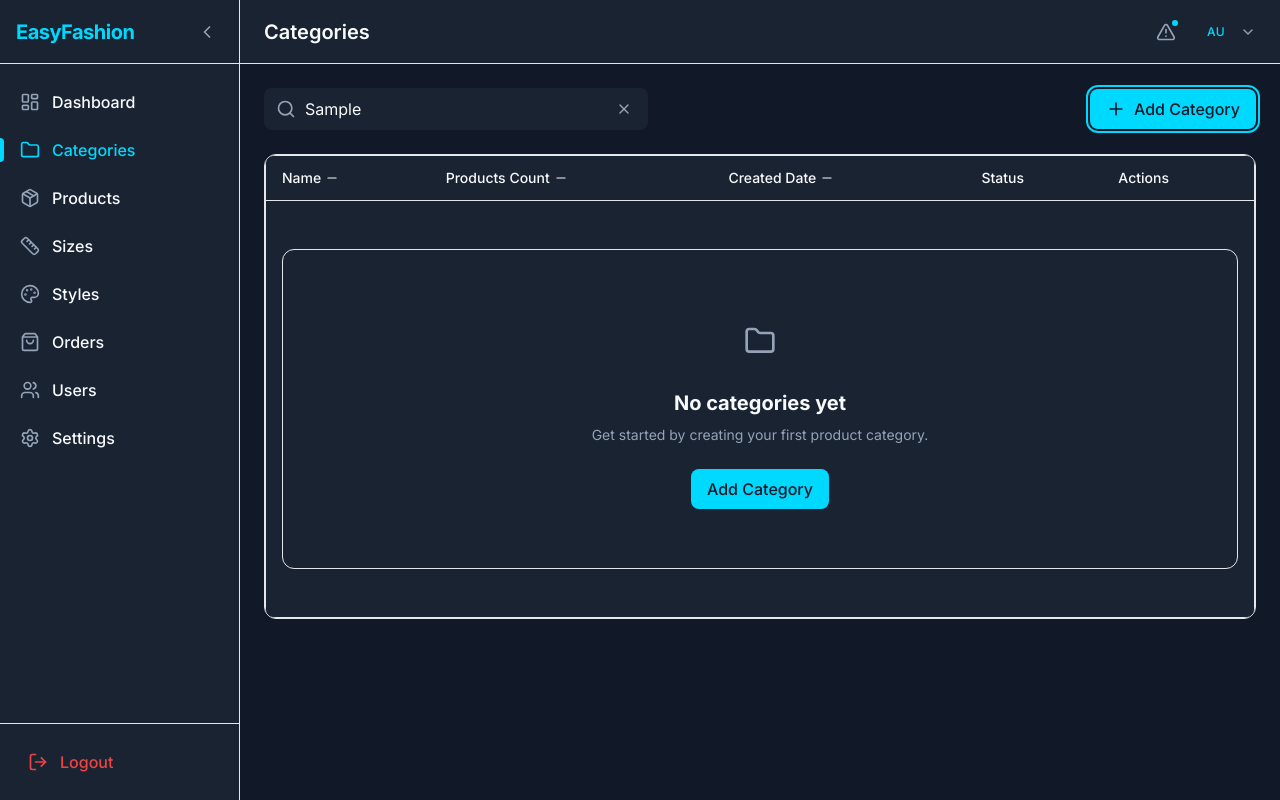
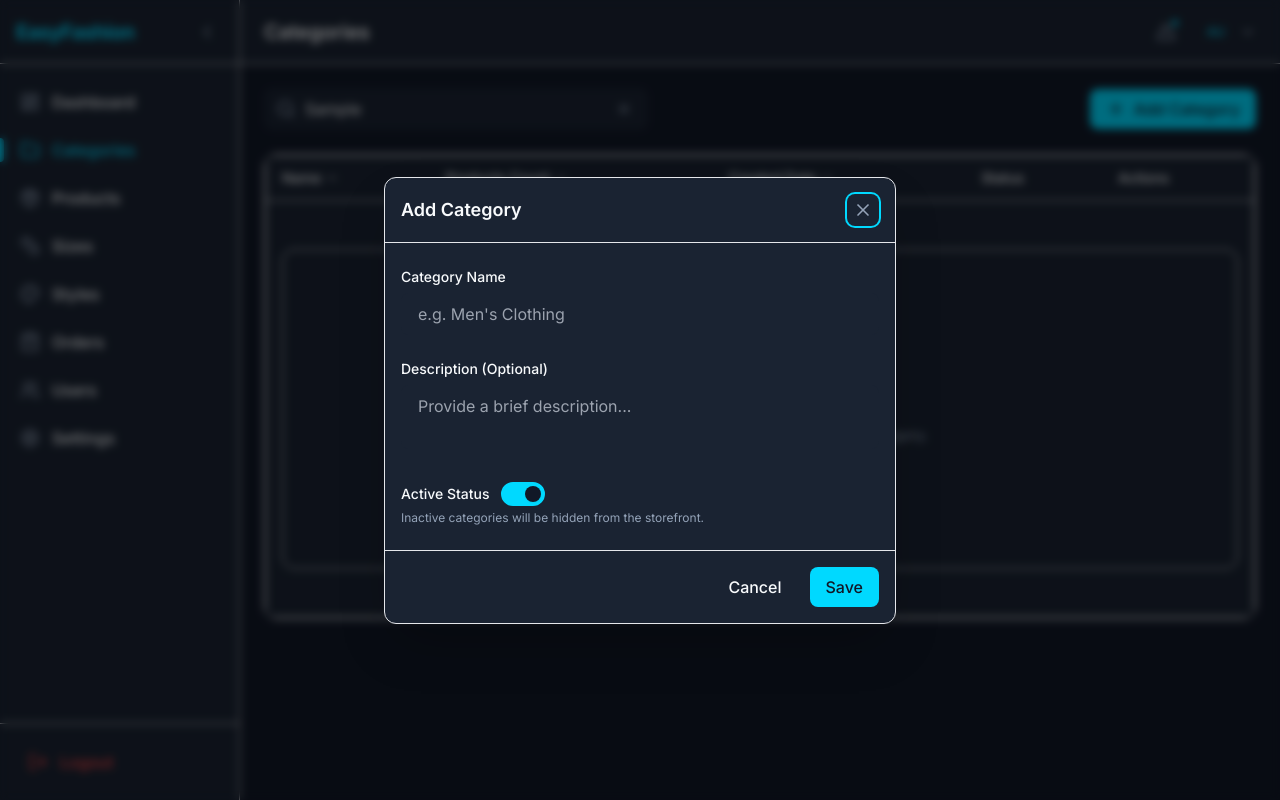
Before and after one commit to nishan-paul-2022/interview-easy-fashion-limited, a Next.js app in the folder app-management/: page /dashboard/categories in a window 1280 px wide. Both pictures are taken after typing "Sample" into the empty fields and a click on the button "Add Category". Built offline with nearby package versions, Linux system fonts and the light colour scheme.

Commit message:
feat(management): implement category create and edit modal form

```diff
--- a/app-management/src/app/dashboard/categories/page.tsx
+++ b/app-management/src/app/dashboard/categories/page.tsx
@@ -6,15 +6,8 @@ import { Badge } from '@/components/atoms/Badge';
 import { Button } from '@/components/atoms/Button';
 import { DeleteConfirmationModal } from '@/components/molecules/DeleteConfirmationModal';
 import { SearchBar } from '@/components/molecules/SearchBar';
+import { Category, CategoryFormModal } from '@/components/organisms/CategoryFormModal';
 import { DataTable, DataTableColumn } from '@/components/organisms/DataTable';
-
-interface Category {
-  id: string;
-  name: string;
-  productsCount: number;
-  createdDate: string;
-  status: 'ACTIVE' | 'INACTIVE';
-}
 
 const mockCategories: Category[] = [
   { id: '1', name: 'Men', productsCount: 120, createdDate: '2026-08-01', status: 'ACTIVE' },
@@ -29,9 +22,14 @@ export default function CategoryListPage() {
   const [isDeleteModalOpen, setIsDeleteModalOpen] = useState(false);
   const [categoryToDelete, setCategoryToDelete] = useState<Category | null>(null);
 
+  const [isFormModalOpen, setIsFormModalOpen] = useState(false);
+  const [categoryToEdit, setCategoryToEdit] = useState<Category | null>(null);
+
   // Filter categories based on search query
   const filteredCategories = useMemo(() => {
-    if (!searchQuery.trim()) return mockCategories;
+    if (!searchQuery.trim()) {
+      return mockCategories;
+    }
     const lowerQuery = searchQuery.toLowerCase();
     return mockCategories.filter((cat) => cat.name.toLowerCase().includes(lowerQuery));
   }, [searchQuery]);
@@ -49,8 +47,18 @@ export default function CategoryListPage() {
   };
 
   const handleEditClick = (category: Category) => {
-    // Navigation to edit page logic here
-    console.log('Editing category:', category.name);
+    setCategoryToEdit(category);
+    setIsFormModalOpen(true);
+  };
+
+  const handleAddClick = () => {
+    setCategoryToEdit(null);
+    setIsFormModalOpen(true);
+  };
+
+  const handleFormSave = (data: Partial<Category>) => {
+    // Logic goes here
+    console.log('Saved category data:', data);
   };
 
   const columns: DataTableColumn<Category>[] = [
@@ -81,7 +89,7 @@ export default function CategoryListPage() {
             placeholder="Search categories..."
           />
         </div>
-        <Button variant="primary" leftIcon="Plus">
+        <Button variant="primary" leftIcon="Plus" onClick={handleAddClick}>
           Add Category
         </Button>
       </div>
@@ -96,7 +104,7 @@ export default function CategoryListPage() {
           description: 'Get started by creating your first product category.',
           action: {
             label: 'Add Category',
-            onClick: () => console.log('Add Category clicked'),
+            onClick: handleAddClick,
           },
         }}
         rowActions={(row) => (
@@ -120,6 +128,17 @@ export default function CategoryListPage() {
         )}
       />
 
+      {/* Create / Edit Form Modal */}
+      <CategoryFormModal
+        isOpen={isFormModalOpen}
+        onClose={() => {
+          setIsFormModalOpen(false);
+          setCategoryToEdit(null);
+        }}
+        category={categoryToEdit}
+        onSave={handleFormSave}
+      />
+
       {/* Delete Confirmation Modal */}
       <DeleteConfirmationModal
         isOpen={isDeleteModalOpen}
--- /dev/null
+++ b/app-management/src/components/organisms/CategoryFormModal.tsx
@@ -0,0 +1,113 @@
+'use client';
+
+import React, { useState, useEffect } from 'react';
+
+import { Button } from '@/components/atoms/Button';
+import { Input } from '@/components/atoms/Input';
+import { Textarea } from '@/components/atoms/Textarea';
+import { Toggle } from '@/components/atoms/Toggle';
+import { Modal } from '@/components/molecules/Modal';
+
+export interface Category {
+  id: string;
+  name: string;
+  productsCount: number;
+  createdDate: string;
+  status: 'ACTIVE' | 'INACTIVE';
+  description?: string;
+}
+
+export interface CategoryFormModalProps {
+  isOpen: boolean;
+  onClose: () => void;
+  category?: Category | null;
+  onSave?: (data: Partial<Category>) => void;
+}
+
+export const CategoryFormModal: React.FC<CategoryFormModalProps> = ({
+  isOpen,
+  onClose,
+  category,
+  onSave,
+}) => {
+  const [name, setName] = useState('');
+  const [description, setDescription] = useState('');
+  const [isActive, setIsActive] = useState(true);
+
+  useEffect(() => {
+    if (isOpen) {
+      if (category) {
+        setName(category.name);
+        setDescription(category.description || '');
+        setIsActive(category.status === 'ACTIVE');
+      } else {
+        setName('');
+        setDescription('');
+        setIsActive(true);
+      }
+    }
+  }, [isOpen, category]);
+
+  const handleSubmit = (e?: React.FormEvent) => {
+    if (e) {
+      e.preventDefault();
+    }
+    if (onSave) {
+      onSave({
+        name,
+        description,
+        status: isActive ? 'ACTIVE' : 'INACTIVE',
+      });
+    }
+    onClose();
+  };
+
+  const footer = (
+    <>
+      <Button variant="ghost" onClick={onClose} type="button">
+        Cancel
+      </Button>
+      <Button variant="primary" onClick={handleSubmit} type="button">
+        Save
+      </Button>
+    </>
+  );
+
+  return (
+    <Modal
+      isOpen={isOpen}
+      onClose={onClose}
+      title={category ? 'Edit Category' : 'Add Category'}
+      footer={footer}
+    >
+      <form onSubmit={handleSubmit} className="flex flex-col gap-6 py-2">
+        <Input
+          label="Category Name"
+          placeholder="e.g. Men's Clothing"
+          value={name}
+          onChange={(e) => setName(e.target.value)}
+          required
+        />
+
+        <Textarea
+          label="Description (Optional)"
+          placeholder="Provide a brief description..."
+          value={description}
+          onChange={(e) => setDescription(e.target.value)}
+          autoResize
+        />
+
+        <div className="pt-2">
+          <Toggle
+            label="Active Status"
+            checked={isActive}
+            onChange={(e) => setIsActive(e.target.checked)}
+          />
+          <p className="mt-1 text-xs text-muted">
+            Inactive categories will be hidden from the storefront.
+          </p>
+        </div>
+      </form>
+    </Modal>
+  );
+};
```
